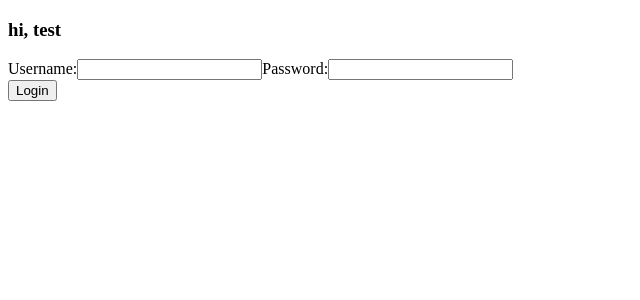
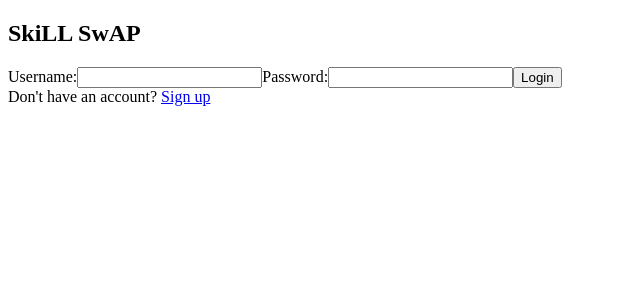
Before and after one commit to Star-Nose-Mole-Rat/SkillSwap, a React app: page / in a window 1280 px wide. Shown: the top 300 px of the page, without its empty margins (0-640 px from the left). Built offline with nearby package versions, Linux system fonts and the light colour scheme.

Commit message:
signup link and route created

```diff
--- a/client/App.jsx
+++ b/client/App.jsx
@@ -4,6 +4,7 @@ import { BrowserRouter as Router, Routes, Route } from 'react-router-dom';
 import MainContainer from './containers/MainContainer.jsx';
 import SearchContainer from './containers/SearchContainer.jsx';
 import UserProfile from './containers/UserProfile.jsx';
+import Signup from './containers/Signup.jsx';
 
 const App = () => {
     return (
@@ -13,6 +14,7 @@ const App = () => {
                 <Route exact path='/' element={<MainContainer />} />
                 <Route path='/search' element={<SearchContainer />} />
                 <Route path='/profile' element={<UserProfile />} />
+                <Route path='/signup' element={<Signup />} />
             </Routes>
         </div>
         </Router>
--- a/client/containers/MainContainer.jsx
+++ b/client/containers/MainContainer.jsx
@@ -1,5 +1,5 @@
 import React from 'react';
-import { useNavigate } from 'react-router-dom';
+import { useNavigate, Link } from 'react-router-dom';
 
 const MainContainer = () => {
   const navigate = useNavigate();
@@ -10,7 +10,7 @@ const MainContainer = () => {
   }
 
     return (
-        <div> <h3>hi, test</h3>
+        <div> <h2>SkiLL SwAP</h2>
           <form onSubmit={handleLogin}>
             <div>
                 <label>Username:
@@ -19,9 +19,12 @@ const MainContainer = () => {
                 <label>Password:
                     <input type='password'  />
                 </label>
+                <button type='submit' >Login</button>
             </div>
-            <button type='submit' >Login</button>
           </form>
+          <div>
+            Don't have an account? <Link to='/signup'>Sign up</Link>
+          </div>
         </div>
     )
 };
--- /dev/null
+++ b/client/containers/Signup.jsx
@@ -0,0 +1,13 @@
+import React from 'react';
+
+const Signup = () => {
+
+    return (
+        <div>
+
+        </div>
+    )
+};
+
+
+export default Signup;
--- a/index.html
+++ b/index.html
@@ -4,8 +4,6 @@
   <title>Skill Swap</title>
 </head>
 <body>
-  <h1>Skill Swap</h1>
-  <h2>Learn from each other.</h2>
   <div id="root"></div>
 
   <!-- script for webpack and webpack-dev-server challenge -->
```
